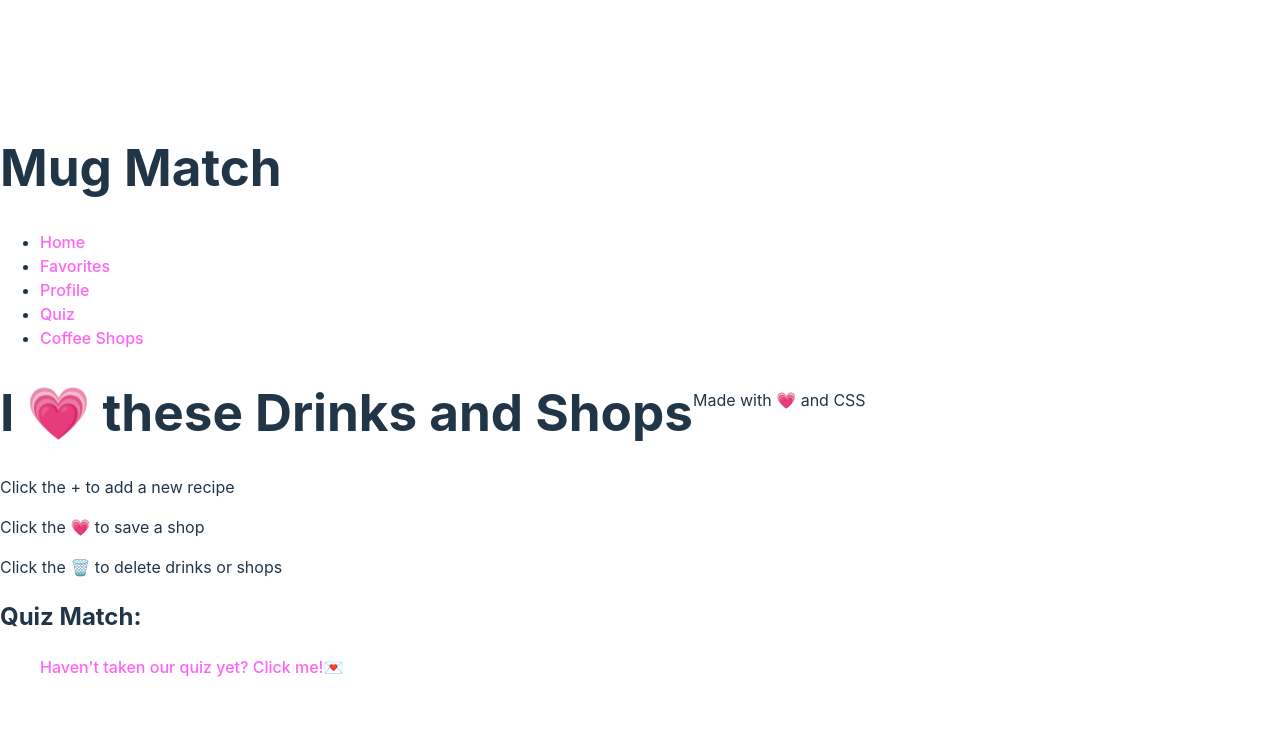
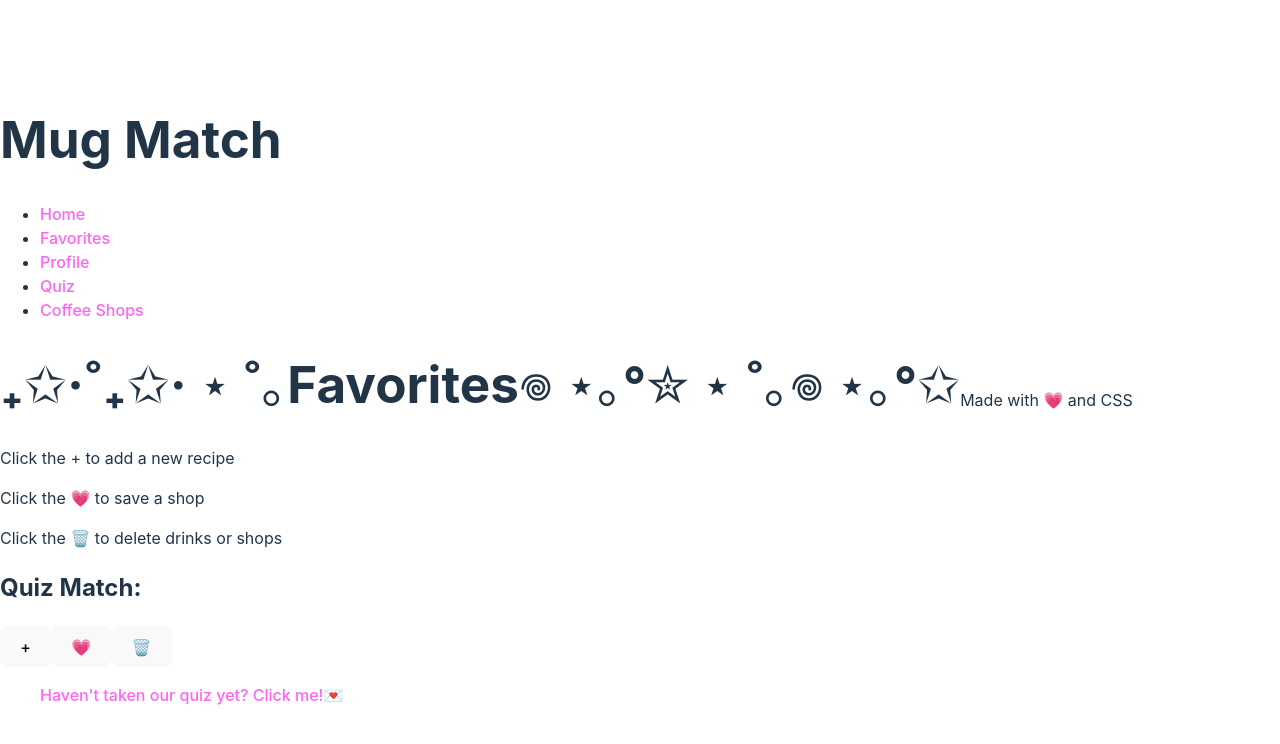
Before and after one commit to ElianaScript/mug-match_coffee, a React (Vite) app in the folder mug-match_coffee/: page /post in a window 1280 px wide. Shown: the top 744 px of the page. Built offline with nearby package versions, Linux system fonts and the light colour scheme.

Commit message:
Added functionality to favorites.jsx.

```diff
--- a/mug-match_coffee/client/src/pages/favorites.jsx
+++ b/mug-match_coffee/client/src/pages/favorites.jsx
@@ -5,17 +5,64 @@ import {useState, useEffect} from 'react';
 
 const favorites = () => {
     const [coffeeMatch, setCoffeeMatch] = useState(' ');
+    const [recipes, setRecipes] = useState([]);
+    const[shops, setShops] = useState([]);
 
     useEffect(() => {
         const savedMatch = localStorage.getItem('coffeeMatch');
         if (savedMatch) {
             setCoffeeMatch(savedMatch);
         }
+
+        const savedRecipes =JSON.parse(localStorage.getItem('recipes')) || [];
+        const savedShops = JSON.parse(localStorage.getItem('shops')) || [];
+        setRecipes(savedRecipes);
+        setShops(savedShops);
     }, []);
 
-    return (
+const newRecipe = () => {
+    const name = prompt('What is the name of the drink?')
+    if(!name) return;
+
+    const shots = prompt('How many shots of espresso go in this drink?')
+    if(!shots) return;
+
+    const ingredients = prompt('What syrups, flavors, milk, and any added ingredients are in this drink?')
+    if(!ingredients) return;
+
+    const temperature = prompt('Is this drink iced or hot?')
+    if(!temperature) return;
+
+    const newDrink = {name, shots, ingredients, temperature};
+
+    const updatedRecipes = [...recipes, newDrink];
+    setRecipes(updatedRecipes);
+    localStorage.setItem('recipes', JSON.stringify(updatedRecipes));
+    }
+
+
+const saveShop = () => {
+    const name = prompt ('What is the name of the shop?');
+
+    if (name) {
+        const updatedShops =[...shops, name];
+        localStorage.setItem('shops', JSON.stringify(updatedShops));
+    }
+};
+
+const deleteDrinkorShop = () => {
+    const toDelete = prompt ('Enter name of the drink or shop you want to delete');
+
+    if(!toDelete) return;
+
+    const updatedRecipe = recipes.filter(drink => drink.name !== toDelete);
+    const updatedShops = shops.filter(shop => shop !== toDelete);
+};
+
+
+return (
         <div>
-            <h1>I 💗 these Drinks and Shops</h1>
+            <h1>₊✩‧˚₊✩‧ ⋆ ˚｡Favorites𖦹 ⋆｡°✮ ⋆ ˚｡𖦹 ⋆｡°✩</h1>
             <p>Click the + to add a new recipe</p>
             <p>Click the 💗 to save a shop</p>
             <p>Click the 🗑️ to delete drinks or shops</p>
@@ -26,6 +73,9 @@ const favorites = () => {
         <h2>Quiz Match: {coffeeMatch}</h2>
     </div>
             )}
+            <button onClick={newRecipe}>+</button>
+            <button onClick={saveShop}>💗</button>
+            <button onClick={deleteDrinkorShop}>🗑️</button>
     <ul>
 
             <Link to='/quiz'>Haven't taken our quiz yet? Click me!💌</Link>
--- a/mug-match_coffee/package.json
+++ b/mug-match_coffee/package.json
@@ -11,9 +11,12 @@
   },
   "dependencies": {
     "express": "^4.21.2",
+    "pg": "^8.13.1",
+    "pg-hstore": "^2.3.4",
     "react": "^18.3.1",
     "react-dom": "^18.3.1",
-    "react-router-dom": "^7.1.5"
+    "react-router-dom": "^7.1.5",
+    "sequelize": "^6.37.5"
   },
   "devDependencies": {
     "@eslint/js": "^9.17.0",
```
Also changed, not shown: 4 other files (tests, documents, lock files or other folders).
